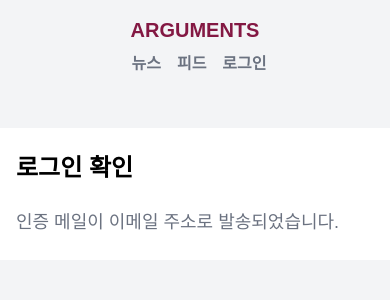
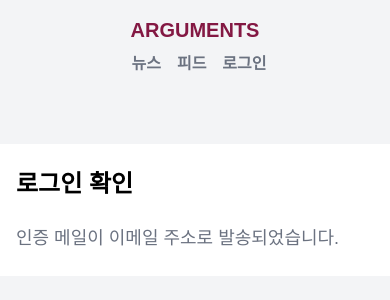
Before and after one commit to quavious/arguments-forum, a Next.js app: page /auth/verification in a window 390 px wide. Shown: the top 300 px of the page. Built offline with nearby package versions, Linux system fonts and the light colour scheme; no server answers; a web font is replaced by a local one.

Commit message:
fix: style

```diff
--- a/components/layout/Layout.module.scss
+++ b/components/layout/Layout.module.scss
@@ -1,3 +1,3 @@
 .layout {
-  @apply w-full h-screen pt-16;
+  @apply w-full h-screen pt-20 sm:pt-16;
 }
--- a/pages/user.tsx
+++ b/pages/user.tsx
@@ -23,7 +23,7 @@ export const getServerSideProps: GetServerSideProps = async (context) => {
 const UserPage: NextPage<{ user: UserProps }> = (props) => {
   const { user } = props;
   return (
-    <div>
+    <div className="mt-2 mx-2">
       <User name={user?.name} email={user?.email} />
     </div>
   );
```
